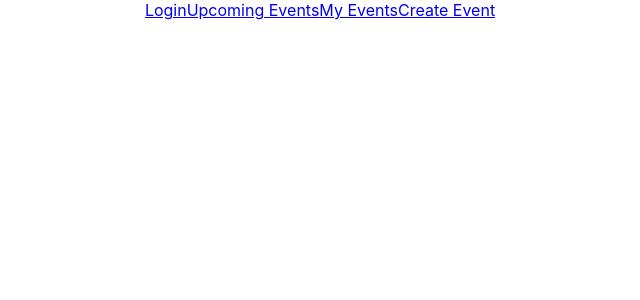
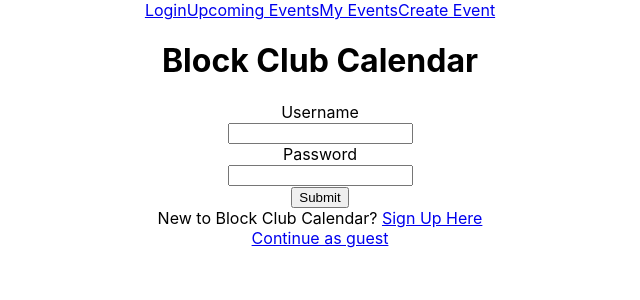
Before and after one commit to BuildWeek-Block-Club-Calendar/Front-End, a React (Create React App) app in the folder block-club-calendar/: page / in a window 1280 px wide. Shown: the top 300 px of the page, without its empty margins (320-960 px from the left). Built offline with nearby package versions, Linux system fonts and the light colour scheme.

Commit message:
Change login route to be landing page

```diff
--- a/block-club-calendar/src/App.js
+++ b/block-club-calendar/src/App.js
@@ -12,12 +12,12 @@ function App() {
   return (
     <div className="App">
       <nav>
-        <Link to="/api/users/login">Login</Link>
+        <Link to="/">Login</Link>
         <Link to="/api/events">Upcoming Events</Link>
         <Link to="/api/users/events">My Events</Link>
         <Link to="/api/create-event">Create Event</Link>
       </nav>
-      <Route exact path="/api/users/login">
+      <Route exact path="/">
         <LoginForm/>
       </Route>
       <Route path="/api/users/register">
--- a/block-club-calendar/src/components/RegistrationForm.js
+++ b/block-club-calendar/src/components/RegistrationForm.js
@@ -85,7 +85,7 @@ function RegistrationForm() {
             <input type="submit" />
             <br />
             <span>Already have an Account? </span>
-            <Link to="/api/users/login">Sign In Here</Link>
+            <Link to="/">Sign In Here</Link>
         </form>
     )
 }
```
